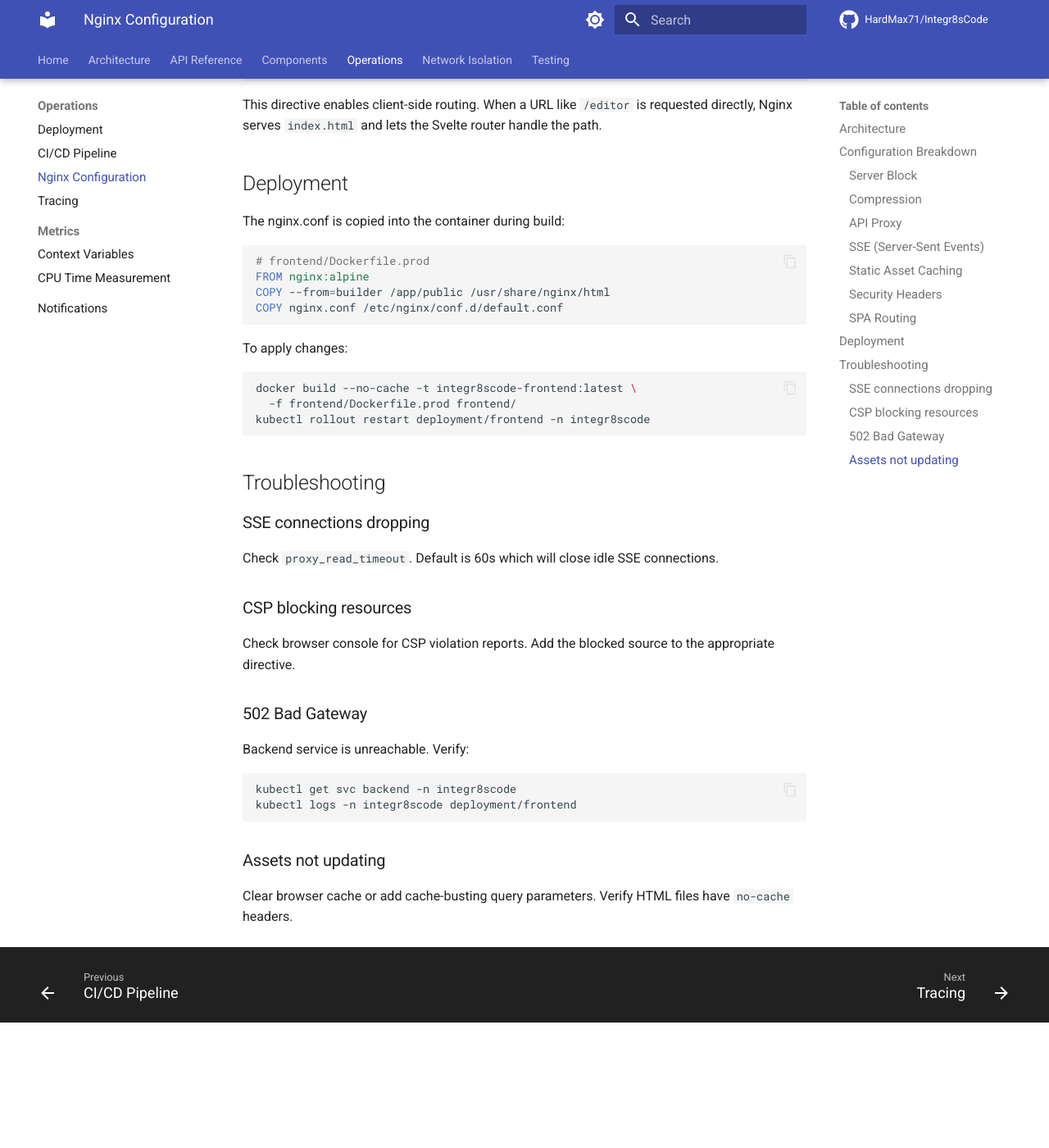
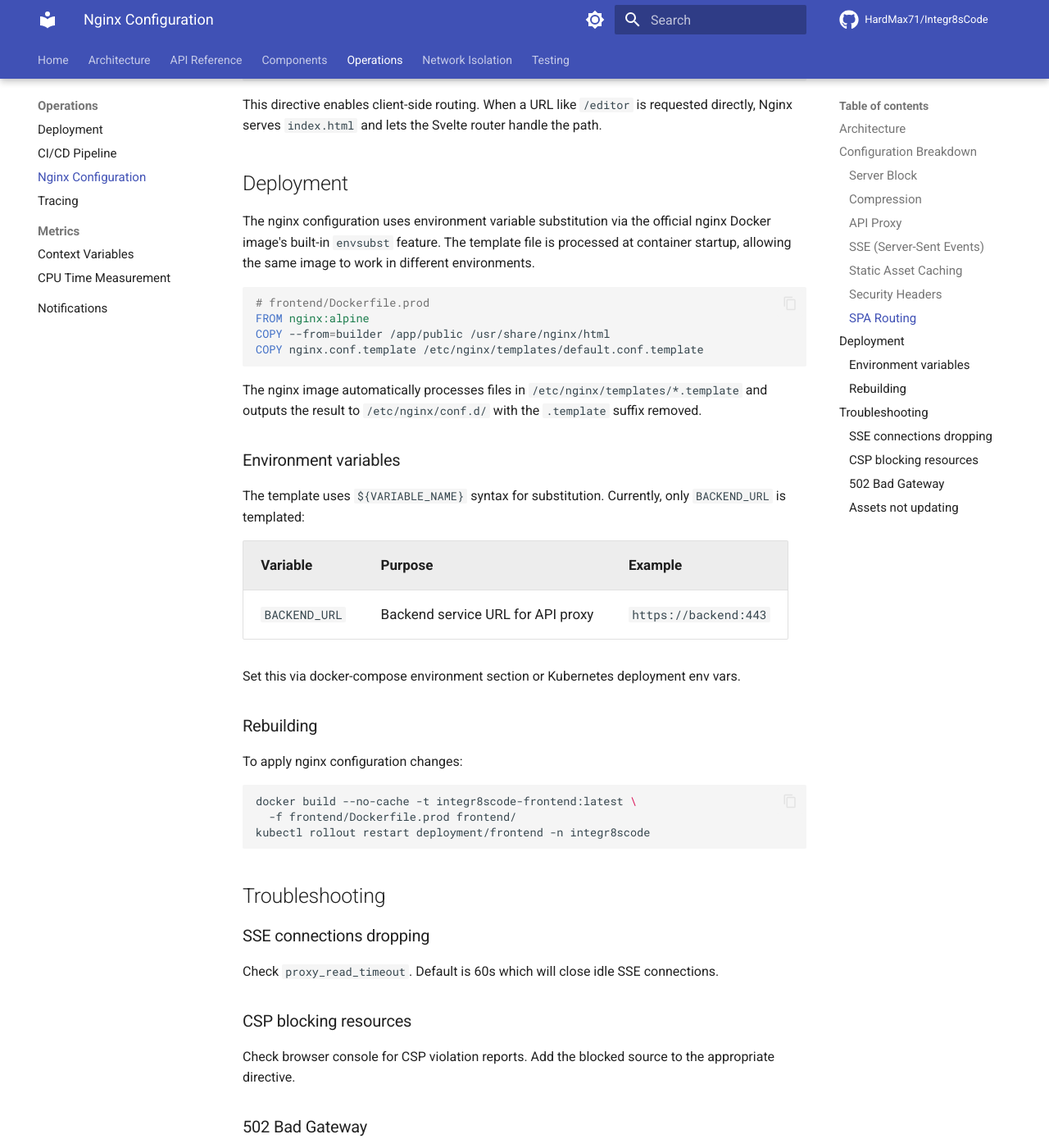
Before and after one commit to HardMax71/Integr8sCode, an MkDocs documentation site: the page built from docs/operations/nginx-configuration.md, in a window 1280 px wide and 1400 px high, scrolled down 5395 px. Shown: the whole window at 82% size. Built offline with MkDocs 1.6.1 and Material for MkDocs 9.7.7, drawn with Linux system fonts in a browser that asks for light colours; comment, search, counter and statistics services are not loaded; before the commit the page ends 6642 px from its top, so only the background shows below that; some of the changed text lies outside the part shown.

Commit message:
passing nginx.conf vals as part of deploy, + pre-built backend/frontend containers

````diff
--- a/docs/operations/nginx-configuration.md
+++ b/docs/operations/nginx-configuration.md
@@ -1,7 +1,7 @@
 # Nginx Configuration
 
 The frontend uses Nginx as a reverse proxy and static file server. This document explains the configuration in
-`frontend/nginx.conf`.
+`frontend/nginx.conf.template`.
 
 ## Architecture
 
@@ -192,16 +192,32 @@ and lets the Svelte router handle the path.
 
 ## Deployment
 
-The nginx.conf is copied into the container during build:
+The nginx configuration uses environment variable substitution via the official nginx Docker image's built-in `envsubst`
+feature. The template file is processed at container startup, allowing the same image to work in different environments.
 
 ```dockerfile
 # frontend/Dockerfile.prod
 FROM nginx:alpine
 COPY --from=builder /app/public /usr/share/nginx/html
-COPY nginx.conf /etc/nginx/conf.d/default.conf
+COPY nginx.conf.template /etc/nginx/templates/default.conf.template
 ```
 
-To apply changes:
+The nginx image automatically processes files in `/etc/nginx/templates/*.template` and outputs the result to
+`/etc/nginx/conf.d/` with the `.template` suffix removed.
+
+### Environment variables
+
+The template uses `${VARIABLE_NAME}` syntax for substitution. Currently, only `BACKEND_URL` is templated:
+
+| Variable      | Purpose                           | Example               |
+|---------------|-----------------------------------|-----------------------|
+| `BACKEND_URL` | Backend service URL for API proxy | `https://backend:443` |
+
+Set this via docker-compose environment section or Kubernetes deployment env vars.
+
+### Rebuilding
+
+To apply nginx configuration changes:
 
 ```bash
 docker build --no-cache -t integr8scode-frontend:latest \
````
Also changed, not shown: docs/operations/deployment.md (+56 -2 lines), 8 other files.
